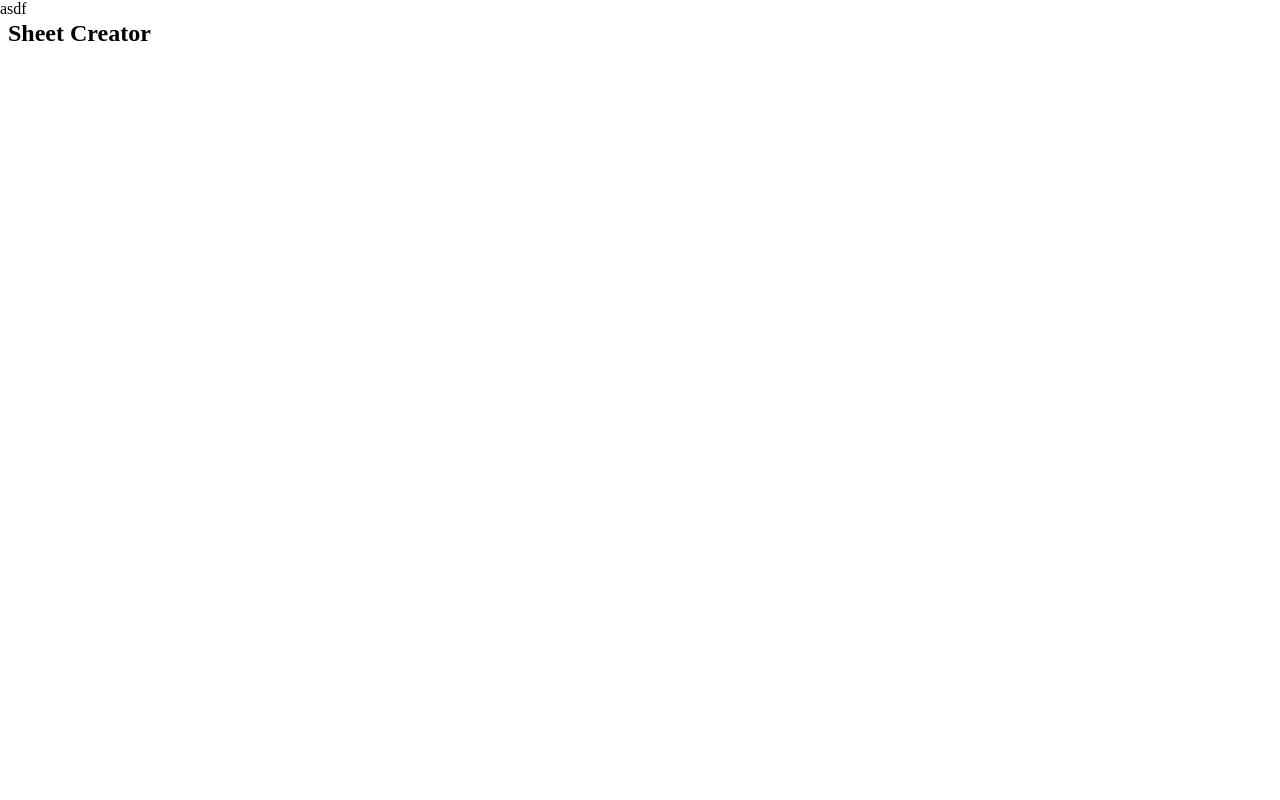
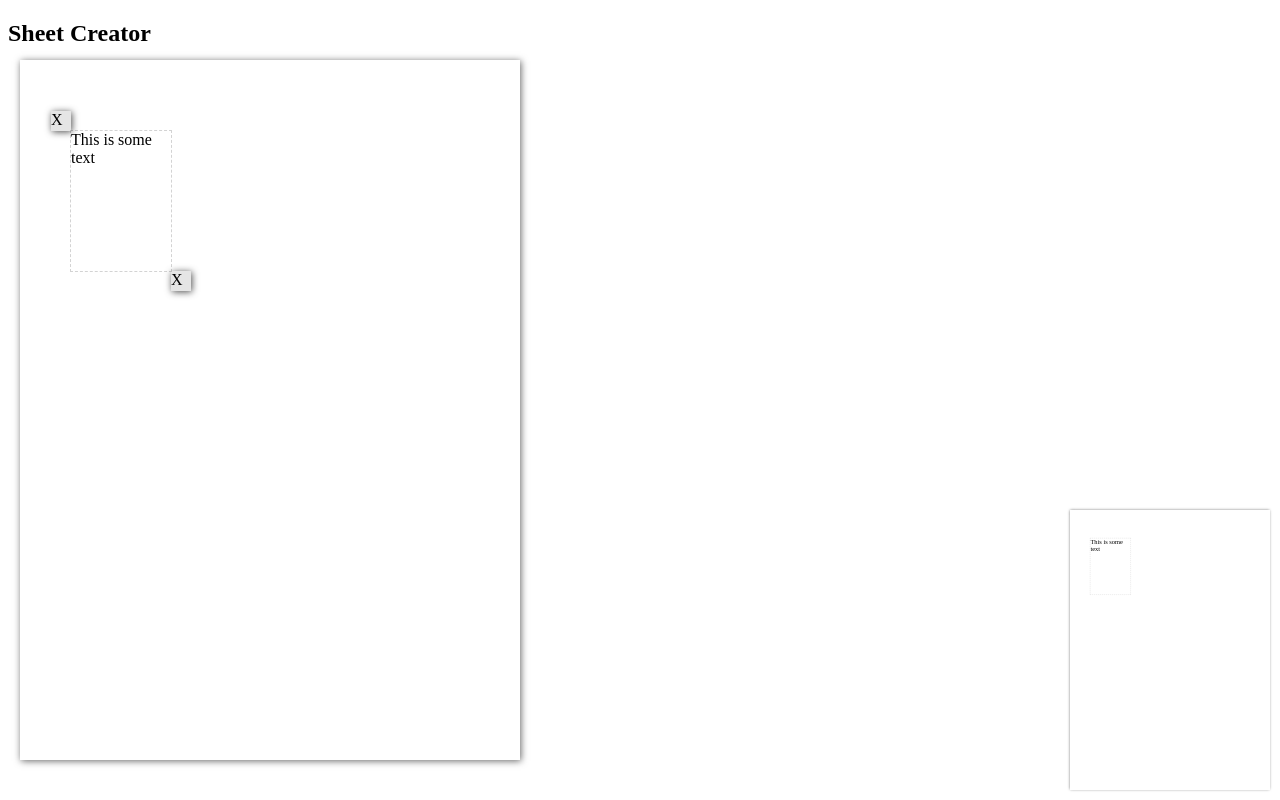
Before and after one commit to Dungeons-Development/sheet-creator, a React app in the folder frontend/: page / in a window 1280 px wide. Built offline with nearby package versions, Linux system fonts and the light colour scheme; the HTML template or start-up script is replaced by a standard one.

Commit message:
Element move, resize

```diff
--- a/frontend/rollup.config.js
+++ b/frontend/rollup.config.js
@@ -1,10 +1,12 @@
 /* eslint-disable */
+import path from 'path';
 import resolve from '@rollup/plugin-node-resolve';
 import serve from 'rollup-plugin-serve';
 import livereload from 'rollup-plugin-livereload';
 import babel from '@rollup/plugin-babel';
 import commonjs from '@rollup/plugin-commonjs';
 import replace from '@rollup/plugin-replace';
+import alias from '@rollup/plugin-alias';
 
 const extensions = [
   '.js', '.jsx', '.ts', '.tsx',
@@ -17,6 +19,14 @@ export default {
     format: 'umd'
   },
   plugins: [
+    alias({
+      entries: [
+        {
+          find: '@',
+          replacement: path.resolve('./src')
+        }
+      ]
+    }),
     resolve({
       browser: true,
       extensions,
@@ -35,6 +45,7 @@ export default {
       babelHelpers: 'bundled'
     }),
     replace({
+      preventAssignment: true,
       'process.env.NODE_ENV': JSON.stringify(process.env.NODE_ENV),
     }),
     process.argv.includes('--watch') &&
@@ -43,6 +54,6 @@ export default {
         port: 3001,
         contentBase: 'dist',
       }),
-    process.argv.includes('--watch') && livereload({ watch: 'dist' }),
+    process.argv.includes('--watch') && livereload({ watch: 'src' }),
   ]
 }
--- /dev/null
+++ b/frontend/src/components/dragHandle.tsx
@@ -0,0 +1,67 @@
+import {MouseEvent as ReactMouseEvent, useEffect, useRef, useState} from "react";
+import styled from "styled-components";
+
+const Handle = styled.div`
+  position: absolute;
+  width: 20px;
+  height: 20px;
+
+  box-shadow: 1px 1px 7px rgba(0,0,0,0.7);
+  background: rgba(0,0,0,0.1);
+
+  user-select: none;
+`;
+
+export const DragHandle = (props: {
+  className?: string,
+  onMove: (vector: DOMPoint) => void,
+}) => {
+  const { className, onMove } = props;
+
+  const [dragging, setDragging] = useState(false);
+  const positionRef = useRef(new DOMPoint(0, 0));
+
+  const onMouseUp = (event: MouseEvent) => {
+    setDragging(false);
+    console.log("mouseup");
+  };
+
+  const onMouseDown = (event: ReactMouseEvent<HTMLDivElement>) => {
+    console.log("mousedown");
+    setDragging(true);
+
+    positionRef.current = new DOMPoint(event.pageX, event.pageY);
+  };
+
+  const onMouseMove = (event: MouseEvent) => {
+    if (!dragging) return;
+    console.log("mouseMove");
+
+    const cursorLocation = new DOMPoint(event.pageX, event.pageY);
+
+    const diff = new DOMPoint(cursorLocation.x - positionRef.current.x, cursorLocation.y - positionRef.current.y);
+
+    positionRef.current = cursorLocation;
+
+    onMove(diff);
+  };
+
+  useEffect(() => {
+    document.addEventListener('mouseup', onMouseUp);
+    document.addEventListener('mousemove', onMouseMove);
+
+    return () => {
+      document.removeEventListener('mouseup', onMouseUp);
+      document.removeEventListener('mousemove', onMouseMove);
+    }
+  }, [onMouseUp, onMouseMove]);
+
+  return (
+    <Handle
+      className={className}
+      onMouseDown={onMouseDown}
+    >
+      X
+    </Handle>
+  );
+};
--- /dev/null
+++ b/frontend/src/components/element.tsx
@@ -0,0 +1,135 @@
+import styled from 'styled-components';
+import sanitizeHtml from 'sanitize-html';
+import {AnyElement, ElementType} from '@/types/element';
+import {useEffect, useMemo, useState, MouseEvent} from 'react';
+import {RendererMode} from '@/types/rendererMode';
+import {DragHandle} from './dragHandle';
+
+const ElementContainer = styled.div<{
+  top: number,
+  left: number,
+  width: number,
+  height: number,
+}>`
+  position: absolute;
+  top: ${(props) => props.top}px;
+  left: ${(props) => props.left}px;
+  width: ${(props) => props.width}px;
+  height: ${(props) => props.height}px;
+
+  border: 1px dashed lightgrey;
+`;
+
+const MoveDragHandle = styled(DragHandle)`
+  top: 0;
+  left: 0;
+  transform: translateX(-100%) translateY(-100%);
+`;
+
+const ResizeDragHandle = styled(DragHandle)`
+  bottom: 0;
+  right: 0;
+  transform: translateX(100%) translateY(100%);
+`;
+
+const ElementContentContainer = styled.div`
+  overflow: hidden;
+  height: 100%;
+  width: 100%;
+`;
+
+const TextElement = (props: {
+  html: string,
+}) => {
+  const { html } = props;
+
+  const sanitizedHtml = sanitizeHtml(html);
+
+  return (
+    <div dangerouslySetInnerHTML={{ __html: sanitizedHtml }}></div>
+  );
+};
+
+const ImageElement = (props: {
+  url: string,
+}) => {
+  const { url } = props;
+
+  return (
+    <img src={url} />
+  );
+};
+
+export const Element = (props: {
+  element: AnyElement,
+  boundingBox: DOMRect,
+  rendererMode: RendererMode,
+  onMove: (rect: DOMRect) => void,
+}) => {
+  const { element, boundingBox, rendererMode, onMove } = props;
+
+  const elementContent = useMemo(() => {
+    switch(element.type) {
+      case ElementType.text: {
+        return (
+          <TextElement html={element.html} />
+        );
+      }
+      case ElementType.image: {
+        return (
+          <ImageElement url={element.url} />
+        );
+      }
+    }
+  }, [element]);
+
+  const onElementMove = (vector: DOMPoint) => {
+    const newCoordinates = new DOMRect(
+      Math.max(element.coordinates.x + (vector.x / boundingBox.width), 0),
+      Math.max(element.coordinates.y + (vector.y / boundingBox.height), 0),
+      Math.min(element.coordinates.width + element.coordinates.x, 1) - element.coordinates.x,
+      Math.min(element.coordinates.height + element.coordinates.y, 1) - element.coordinates.y,
+    );
+
+    onMove(newCoordinates);
+  };
+
+  const onElementResize = (vector: DOMPoint) => {
+    const newCoordinates = new DOMRect(
+      Math.max(element.coordinates.x, 0),
+      Math.max(element.coordinates.y, 0),
+      Math.min((element.coordinates.width + (vector.x / boundingBox.width)) + element.coordinates.x, 1) - element.coordinates.x,
+      Math.min((element.coordinates.height + (vector.y / boundingBox.height)) + element.coordinates.y, 1) - element.coordinates.y,
+    );
+
+    console.log("new coords", newCoordinates);
+
+    onMove(newCoordinates);
+  };
+
+  return (
+    <ElementContainer
+      top={element.coordinates.y * boundingBox.height}
+      left={element.coordinates.x * boundingBox.width}
+      width={element.coordinates.width * boundingBox.width}
+      height={element.coordinates.height * boundingBox.height}
+
+    >
+      {rendererMode === RendererMode.edit && (
+        <MoveDragHandle
+          onMove={onElementMove}
+        />
+      )}
+
+      <ElementContentContainer>
+        {elementContent}
+      </ElementContentContainer>
+
+      {rendererMode === RendererMode.edit && (
+        <ResizeDragHandle
+          onMove={onElementResize}
+        />
+      )}
+    </ElementContainer>
+  );
+};
--- a/frontend/src/components/main.tsx
+++ b/frontend/src/components/main.tsx
@@ -1,30 +1,84 @@
 import { useState } from 'react';
-import {ElementType} from '../types/element';
-import {Sheet} from '../types/sheet';
+import {Mode} from '@/types/mode';
+import {RendererMode} from '@/types/rendererMode';
+import styled from 'styled-components';
+import {AnyElement, ElementType} from '@/types/element';
+import {Sheet} from '@/types/sheet';
 
 import { Renderer } from './renderer';
+
+const EditorContainer = styled.div`
+  box-shadow: 1px 1px 7px rgba(0, 0, 0, 0.6);
+
+  position: absolute;
+  top: 60px;
+  left: 20px;
+  width: 500px;
+  height: 700px;
+`;
+
+const PreviewContainer = styled.div`
+  box-shadow: 1px 1px 7px rgba(0, 0, 0, 0.6);
+
+  position: absolute;
+  right: 10px;
+  bottom: 10px;
+  width: 500px;
+  height: 700px;
+
+  overflow: hidden;
+
+  scale: 0.4;
+  transform-origin: bottom right;
+`;
 
 export const Main = () => {
   // TODO: Load sheet from server
   // TODO: Sheet starters/templates
-  const [sheet, setSheet] = useState<Sheet>({
+  const t = () => {
+    const saved = localStorage.getItem('temp');
+
+    return saved ? JSON.parse(saved) : {
       title: "Untitled",
       elements: [{
         type: ElementType.text,
         coordinates: {
-        x1: 0,
-        y1: 0,
-        x2: 1,
-        y2: 1
+          x: 0.1,
+          y: 0.1,
+          width: 0.2,
+          height: 0.2
         },
-      html: 'asdf',
+        html: 'This is some text',
       }],
+    };
+  };
+
+  const [sheet, setSheet] = useState<Sheet>(t());
+
+  const [mode, setMode] = useState<Mode>(Mode.move);
+
+  const onElementMove = (element: AnyElement, rect: DOMRect) => {
+    // Temporary hacks while this isn't connected to a server
+    element.coordinates = rect;
+
+    setSheet({
+      ...sheet,
     });
+
+    new Promise(() => {
+      localStorage.setItem('temp', JSON.stringify(sheet));
+    });
+  }
 
   return (
     <div>
       <h2>Sheet Creator</h2>
-      <Renderer sheet={sheet} />
+      <EditorContainer>
+        <Renderer sheet={sheet} mode={RendererMode.edit} onElementMove={onElementMove} />
+      </EditorContainer>
+      <PreviewContainer>
+        <Renderer sheet={sheet} mode={RendererMode.view} />
+      </PreviewContainer>
     </div>
   );
 };
--- a/frontend/src/components/renderer.tsx
+++ b/frontend/src/components/renderer.tsx
@@ -1,9 +1,10 @@
 import styled from 'styled-components';
-import sanitizeHtml from 'sanitize-html';
 
-import { Sheet } from "../types/sheet";
-import {Element, ElementType} from '../types/element';
+import { Sheet } from "@/types/sheet";
 import {useMemo, useState} from 'react';
+import {Element} from './element';
+import {RendererMode} from '@/types/rendererMode';
+import {AnyElement} from '@/types/element';
 
 const RendererContainer = styled.div`
   position: absolute;
@@ -13,70 +14,12 @@ const RendererContainer = styled.div`
   bottom: 0;
 `;
 
-const ElementContainer = styled.div<{
-  top: number,
-  left: number,
-  right: number,
-  bottom: number,
-}>``;
-
-const TextElement = (props: {
-  html: string,
+export const Renderer = (props: {
+  sheet: Sheet,
+  mode: RendererMode,
+  onElementMove?: (element: AnyElement, rect: DOMRect) => void,
 }) => {
-  const { html } = props;
-
-  const sanitizedHtml = sanitizeHtml(html);
-
-  return (
-    <div dangerouslySetInnerHTML={{ __html: sanitizedHtml }}></div>
-  );
-};
-
-const ImageElement = (props: {
-  url: string,
-}) => {
-  const { url } = props;
-
-  return (
-    <img src={url} />
-  );
-};
-
-const Element1 = (props: {
-  element: Element,
-  boundingBox: DOMRect
-}) => {
-  const { element, boundingBox } = props;
-
-  const elementContent = useMemo(() => {
-    switch(element.type) {
-      case ElementType.text: {
-        return (
-          <TextElement html={element.html} />
-        );
-      }
-      case ElementType.image: {
-        return (
-          <ImageElement url={element.url} />
-        );
-      }
-    }
-  }, [element]);
-
-  return (
-    <ElementContainer
-      top={element.coordinates.y1}
-      left={element.coordinates.x1}
-      right={element.coordinates.x2}
-      bottom={element.coordinates.y2}
-    >
-      {elementContent}
-    </ElementContainer>
-  );
-};
-
-export const Renderer = (props: { sheet: Sheet }) => {
-  const { sheet } = props;
+  const { sheet, mode, onElementMove } = props;
 
   const [renderer, setRenderer] = useState<HTMLDivElement>();
 
@@ -84,13 +27,31 @@ export const Renderer = (props: { sheet: Sheet }) => {
     setRenderer(element);
   };
 
+  const boundingBox = useMemo(() => {
+    if (!renderer) return;
+
+    const nativeBBox = renderer.getBoundingClientRect();
+    const ratio = renderer.offsetWidth / nativeBBox.width;
+
+    const bounding = new DOMRect(
+      nativeBBox.x * ratio,
+      nativeBBox.y * ratio,
+      nativeBBox.width * ratio,
+      nativeBBox.height * ratio,
+    );
+
+    return bounding;
+  }, [renderer]);
+
   return (
     <RendererContainer ref={registerRef}>
-      {renderer && sheet.elements.map((element, idx) => (
-        <Element1
+      {renderer && boundingBox && sheet.elements.map((element, idx) => (
+        <Element
           key={idx}
           element={element}
-          boundingBox={renderer.getBoundingClientRect()}
+          boundingBox={boundingBox}
+          rendererMode={mode}
+          onMove={(rect) => onElementMove?.(element, rect)}
         />
       ))}
     </RendererContainer>
--- /dev/null
+++ b/frontend/src/types/mode.ts
@@ -0,0 +1,4 @@
+export enum Mode {
+  move = 'move',
+  boxDraw = 'boxDraw',
+};
--- /dev/null
+++ b/frontend/src/types/rendererMode.ts
@@ -0,0 +1,4 @@
+export enum RendererMode {
+  edit,
+  view,
+};
--- a/frontend/tsconfig.json
+++ b/frontend/tsconfig.json
@@ -30,7 +30,7 @@
       "dom"
     ],
     "paths": {
-      "@/*": ["src/app/*"]
+      "@/*": ["src/*"]
     }
   }
 }
```
Also changed, not shown: frontend/src/types/element.ts (+2 -9 lines). Lines whose indentation alone changed are shown as unchanged.
